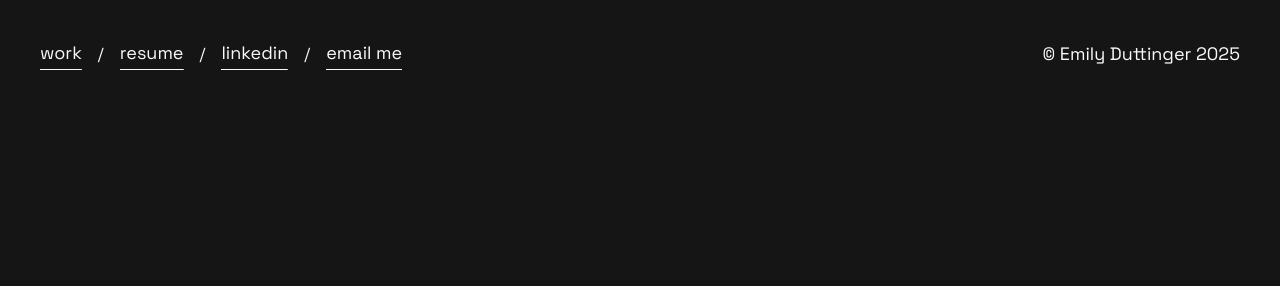
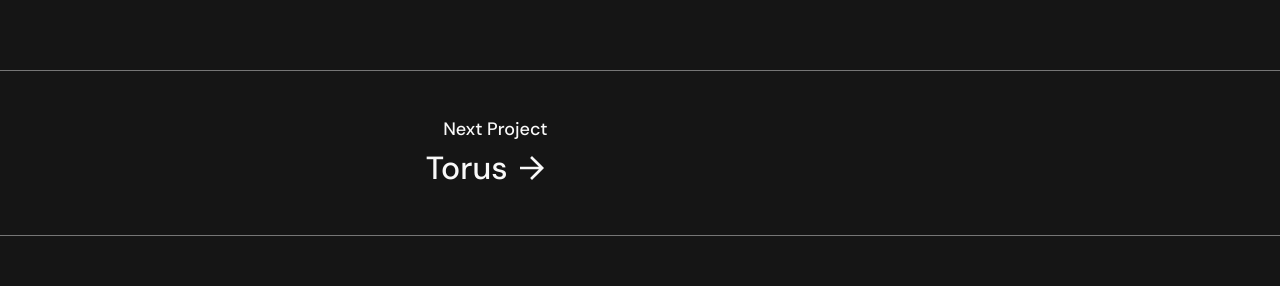
Before and after one commit to emilyduttinger/emilyd-react, a Next.js app: page /work/xpel in a window 1280 px wide. Shown: the part 1389-1675 px from the top of the page. Before the commit the page ends 1484 px from the top, so only its background shows below. Built offline with nearby package versions, Linux system fonts and the light colour scheme.

Commit message:
Add next / previous links to Case Study pages, update inline link styling

```diff
--- a/src/app/work/[slug]/page.tsx
+++ b/src/app/work/[slug]/page.tsx
@@ -3,6 +3,8 @@ import PageHeading from "@/components/UI/PageHeading";
 import Container from "@/components/Container/Container";
 import CardMedia from "@/components/Work/CardMedia";
 import { notFound } from "next/navigation";
+import Link from "next/link";
+import IconArrowRight from "@/components/Icons/IconArrowRight";
 
 export async function generateStaticParams() {
   return workItems.map((item) => ({
@@ -31,6 +33,10 @@ export default function CaseStudy({ params }: { params: { slug: string } }) {
     notFound();
   }
 
+  const currentIndex = workItems.findIndex((item) => item.id === params.slug);
+  const prevItem = currentIndex > 0 ? workItems[currentIndex - 1] : null;
+  const nextItem = currentIndex < workItems.length - 1 ? workItems[currentIndex + 1] : null;
+
   return (
     <div>
       <PageHeading heading={data.title} url={data.urlArray && data.urlArray.length > 0 ? data.urlArray[0] : data.url} buttonLabel="Visit Website" buttonExternal={true} />
@@ -51,17 +57,51 @@ export default function CaseStudy({ params }: { params: { slug: string } }) {
                 data.urlArray.map((url, index) => {
                   return (
                     <li key={index} className="mb-[0.5rem] last:mb-0">
-                      <a href={url} target="_blank">{url.replace('https://',"")}</a>
+                      <a className="inline-link" href={url} target="_blank">{url.replace('https://',"")}</a>
                     </li>
                   )
                 })
               }
             </ul>
           ) : data.url ? (
-            <p className="mb-0"><a href={data.url} target="_blank">{data.url.replace('https://',"")}</a></p>
+            <p className="mb-0"><a className="inline-link" href={data.url} target="_blank">{data.url.replace('https://',"")}</a></p>
           ) : null
         }
       </Container>
+
+      <div className="mt-[var(--stacked-component-lg)] border-t border-b border-[var(--border-primary)] w-full">
+        <div className="flex">
+          {prevItem ? (
+            <Link
+              href={`/work/${prevItem.id}`}
+              className="w-[50%] hover:text-[var(--text-secondary)] hover:bg-[var(--background-secondary)] transition px-[var(--container-padding)] py-[var(--stacked-component-sm)] border-r border-[var(--border-primary)]"
+            >
+              <span className="heading-6 !mb-[0.5rem] block">Previous Project</span>
+              <span className="heading-3 mb-0 block flex items-center gap-2">
+                <IconArrowRight className="w-[2rem] h-[2rem] rotate-180" />
+                {prevItem.title}
+              </span>
+            </Link>
+          ) : (
+            <div></div>
+          )}
+
+          {nextItem ? (
+            <Link
+              href={`/work/${nextItem.id}`}
+              className="w-[50%] hover:text-[var(--text-secondary)] hover:bg-[var(--background-secondary)] transition px-[var(--container-padding)] py-[var(--stacked-component-sm)] text-right border-l border-[var(--border-primary)] ml-[-1px]"
+            >
+              <span className="heading-6 !mb-[0.5rem] block">Next Project</span>
+              <span className="heading-3 mb-0 block flex items-center gap-2 justify-end">
+                {nextItem.title}
+                <IconArrowRight className="w-[2rem] h-[2rem]" />
+              </span>
+            </Link>
+          ) : (
+            <div></div>
+          )}
+        </div>
+      </div>
     </div>
   );
 }
--- a/src/components/Icons/IconArrowRight.tsx
+++ b/src/components/Icons/IconArrowRight.tsx
@@ -1,5 +1,9 @@
-export default function IconArrowDown() {
+export interface IconArrowRightProps {
+  className?: string;
+}
+
+export default function IconArrowDown({ className = "" }: IconArrowRightProps) {
   return (
-    <svg xmlns="http://www.w3.org/2000/svg" viewBox="0 0 24 24"><path d="m17.17,13H3v-2h14.17l-6.59-6.59,1.41-1.41,8.29,8.29.71.71-.71.71-8.29,8.29-1.41-1.41,6.59-6.59Z" fill="currentColor" fillRule="evenodd"/></svg>
+    <svg className={className} xmlns="http://www.w3.org/2000/svg" viewBox="0 0 24 24"><path d="m17.17,13H3v-2h14.17l-6.59-6.59,1.41-1.41,8.29,8.29.71.71-.71.71-8.29,8.29-1.41-1.41,6.59-6.59Z" fill="currentColor" fillRule="evenodd"/></svg>
   )
 }
--- a/src/components/Navigation/Navigation.tsx
+++ b/src/components/Navigation/Navigation.tsx
@@ -5,10 +5,10 @@ export default function Navigation() {
   return (
     <nav className={styles.navigation}>
       <ul className="unstyled-list navigation-menu">
-        <li><Link href="/work">work</Link></li>
-        <li><a href="/pdf/EmilyDuttingerResume.pdf" target="_blank">resume</a></li>
-        <li><a href="https://www.linkedin.com/in/emilyduttinger/" target="_blank">linkedin</a></li>
-        <li><a href="mailto:emilyduttinger@gmail.com">email me</a></li>
+        <li><Link className="inline-link" href="/work">work</Link></li>
+        <li><a className="inline-link" href="/pdf/EmilyDuttingerResume.pdf" target="_blank">resume</a></li>
+        <li><a className="inline-link" href="https://www.linkedin.com/in/emilyduttinger/" target="_blank">linkedin</a></li>
+        <li><a className="inline-link" href="mailto:emilyduttinger@gmail.com">email me</a></li>
       </ul>
     </nav>
   )
--- a/src/components/UI/PageHeading.tsx
+++ b/src/components/UI/PageHeading.tsx
@@ -17,7 +17,7 @@ export default function PageHeading({heading, url, buttonLabel, buttonExternal =
       initial={{ opacity: 0, y: 10 }}
       animate={{ opacity: 1, y:0 }}
       transition={{ delay: 0, duration: 0.5, ease: "easeInOut" }}
-      className="pt-[var(--stacked-component-lg)]"
+      className="pt-[var(--stacked-component-xl)]"
     >
       <Container className="sm:flex sm:justify-between sm:items-center text-center sm:text-left">
         <h1 className="mb-0 heading-lg">{heading}</h1>
--- a/src/components/Work/CardMedia.tsx
+++ b/src/components/Work/CardMedia.tsx
@@ -14,7 +14,7 @@ export interface CardMediaProps {
 export default function CardMedia({ videoUrl, imageSrc, imageAlt = "", className = "", isVisible }: CardMediaProps) {
   return (
     <LazyMotion features={domAnimation}>
-      <m.div initial={{ opacity: 0 }} whileInView={{ opacity: 1 }} viewport={{ amount: 0.5 }} transition={{ duration: 0.4, ease: "easeInOut" }} className={`rounded-sm overflow-hidden ${className}`}>
+      <m.div initial={{ opacity: 0 }} whileInView={{ opacity: 1 }} viewport={{ amount: 0.5, once: true }} transition={{ duration: 0.4, ease: "easeInOut" }} className={`rounded-sm overflow-hidden ${className}`}>
         {
           videoUrl ? <VideoPlayer videoUrl={videoUrl} poster={imageSrc} /> : <Image className="w-full" src={imageSrc} alt={imageAlt} width={1600} height={900} />
         }
--- a/src/components/Work/WorkCard.tsx
+++ b/src/components/Work/WorkCard.tsx
@@ -47,14 +47,14 @@ export default function WorkCard({ title, videoUrl, imageSrc, imageAlt = "", url
                     urlArray.map((url, index) => {
                       return (
                         <li key={index}>
-                          <a href={url} target="_blank">{url.replace('https://',"")}</a>
+                          <a className="inline-link" href={url} target="_blank">{url.replace('https://',"")}</a>
                         </li>
                       )
                     })
                   }
                 </ul>
               ) : url ? (
-                <p><a href={url} target="_blank">{url.replace('https://',"")}</a></p>
+                <p><a className="inline-link" href={url} target="_blank">{url.replace('https://',"")}</a></p>
               ) : null
             }
           </div>
--- a/src/styles/core/_type.css
+++ b/src/styles/core/_type.css
@@ -96,7 +96,7 @@ p {
   }
 }
 
-a:not(.btn):not(.unstyled-link) {
+a.inline-link {
   font-size: 1rem;
   line-height: 1.7em;
   color: var(--text-primary);
--- a/src/styles/variables/layout.css
+++ b/src/styles/variables/layout.css
@@ -11,6 +11,7 @@
   --stacked-component-sm: 2rem;
   --stacked-component-md: 3rem;
   --stacked-component-lg: 3rem;
+  --stacked-component-xl: 3rem;
 
   /* Gaps */
   --gap-vertical: 2rem;
@@ -24,6 +25,7 @@
     --stacked-component-sm: 3rem;
     --stacked-component-md: 4rem;
     --stacked-component-lg: 5rem;
+    --stacked-component-xl: 7rem;
 
     /* Gaps */
     --gap-vertical: 2.5rem;
@@ -35,6 +37,7 @@
     --stacked-component-sm: 4rem;
     --stacked-component-md: 6.5rem;
     --stacked-component-lg: 7.5rem;
+    --stacked-component-xl: 9rem;
 
     /* Gaps */
     --gap-vertical: 3rem;
```
